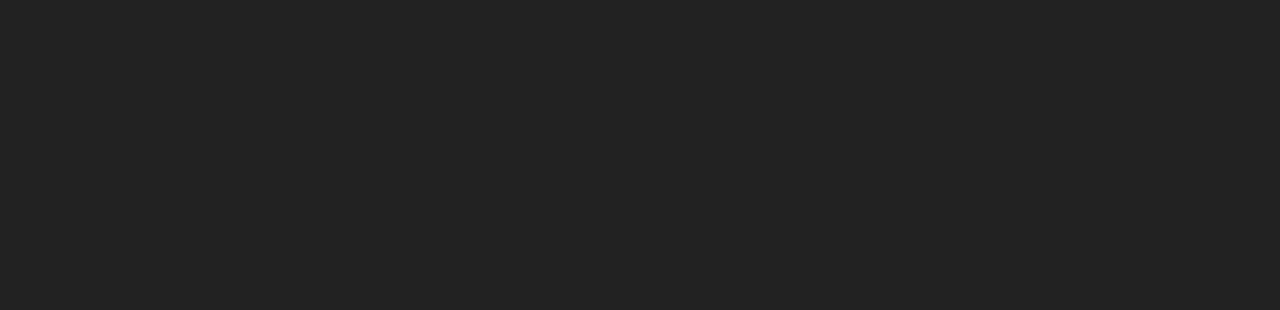
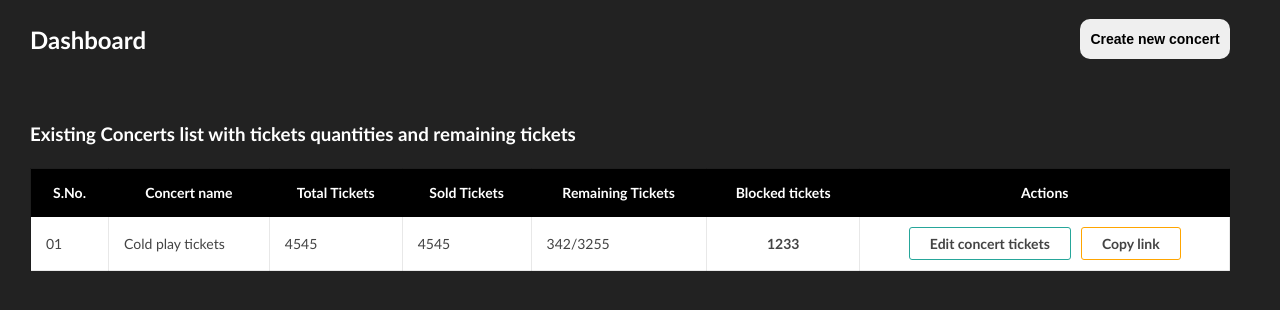
Before and after one commit to constGaurav/get-tickets, a React (Vite) app in the folder frontend/: page /dashboard in a window 1280 px wide. Before the commit this address had no page. Shown: the top 310 px of the page. Built offline with nearby package versions, Linux system fonts and the light colour scheme.

Commit message:
added dashboard page

```diff
--- a/frontend/src/App.tsx
+++ b/frontend/src/App.tsx
@@ -1,10 +1,12 @@
 import { Route, Routes } from "react-router-dom";
 import Home from "./pages/home";
+import Dashboard from "./pages/dashboard";
 
 function App() {
   return (
     <Routes>
       <Route path="/" element={<Home />} />
+      <Route path="/dashboard" element={<Dashboard />} />
     </Routes>
   );
 }
--- a/frontend/src/pages/dashboard/index.tsx
+++ b/frontend/src/pages/dashboard/index.tsx
@@ -0,0 +1,66 @@
+import styles from "./styles.module.css";
+
+const Dashboard = () => {
+  return (
+    <div>
+      <div className={styles["header"]}>
+        <h2> Dashboard</h2>
+        <button
+          onClick={() => {
+            console.log("Create new concert");
+          }}
+          className={styles["createConcertBtn"]}
+        >
+          Create new concert
+        </button>
+      </div>
+
+      <div className={styles["container"]}>
+        <h3>
+          Existing Concerts list with tickets quantities and remaining tickets
+        </h3>
+
+        <div>
+          <table>
+            <thead>
+              <tr>
+                <th>S.No.</th>
+                <th>Concert name</th>
+                <th>Total Tickets</th>
+                <th>Sold Tickets</th>
+                <th>Remaining Tickets</th>
+                <th>Blocked tickets</th>
+                <th>Actions</th>
+              </tr>
+            </thead>
+
+            <tbody>
+              <tr>
+                <td>01</td>
+                <td>Cold play tickets</td>
+                <td>4545</td>
+                <td>4545</td>
+                <td>342/3255</td>
+                <th>1233</th>
+                <td>
+                  <span className={styles["action_btn"]}>
+                    <a href="#">Edit concert tickets</a>
+                    <a href="#">Copy link</a>
+                  </span>
+                </td>
+              </tr>
+            </tbody>
+          </table>
+        </div>
+      </div>
+    </div>
+  );
+};
+
+export default Dashboard;
+
+// 1. See the list of existing concerts and their list
+// 2. Create a new concert with the can only add concert name for now
+// 3. Go inside concert page and create tickets and
+// if the created ticket quantity is more than 1
+// then show a button in that we can add link to buy tickets for that concert.
--- a/frontend/src/pages/dashboard/styles.module.css
+++ b/frontend/src/pages/dashboard/styles.module.css
@@ -0,0 +1,95 @@
+.header {
+    display: flex;
+    align-items: center;
+    justify-content: space-between;
+    margin: 5px 50px 5px 30px;
+}
+
+.createConcertBtn {
+    width: 150px;
+    height: 40px;
+    font-size: 14px;
+    font-weight: bold;
+    border-radius: 10px;
+    border: none;
+    cursor: pointer;
+    &:hover {
+        background-color: #000000;
+        color: #ffffff;
+    }
+}
+
+.container {
+    display: flex;
+    flex-direction: column;
+    gap: 5px;
+    margin: 30px 50px 5px 30px;
+}
+
+
+table {
+    width: 100%;
+    font-size: 14px;
+    color: #444;
+    white-space: nowrap;
+    border-collapse: collapse;
+}
+
+table>thead {
+    background-color: #000000;
+    color: #fff;
+}
+
+table>thead th {
+    padding: 15px;
+}
+
+table th,
+table td {
+    border: 1px solid #00000017;
+    padding: 10px 15px;
+}
+
+.action_btn {
+    display: flex;
+    justify-content: center;
+    gap: 10px;
+}
+
+.action_btn>a {
+    text-decoration: none;
+    color: #444;
+    background: #fff;
+    border: 1px solid;
+    display: inline-block;
+    padding: 7px 20px;
+    font-weight: bold;
+    border-radius: 3px;
+    transition: 0.3s ease-in-out;
+}
+
+.action_btn>a:nth-child(1) {
+    border-color: #26a69a;
+}
+
+.action_btn>a:nth-child(2) {
+    border-color: orange;
+}
+
+.action_btn>a:hover {
+    box-shadow: 0 3px 8px #0003;
+}
+
+table>tbody>tr {
+    background-color: #fff;
+    transition: 0.3s ease-in-out;
+}
+
+
+table>tbody>tr:nth-child(even) {
+    background-color: rgb(238, 238, 238);
+}
+
+table>tbody>tr:hover{
+    filter: drop-shadow(0px 2px 6px #0002);
+}
```
